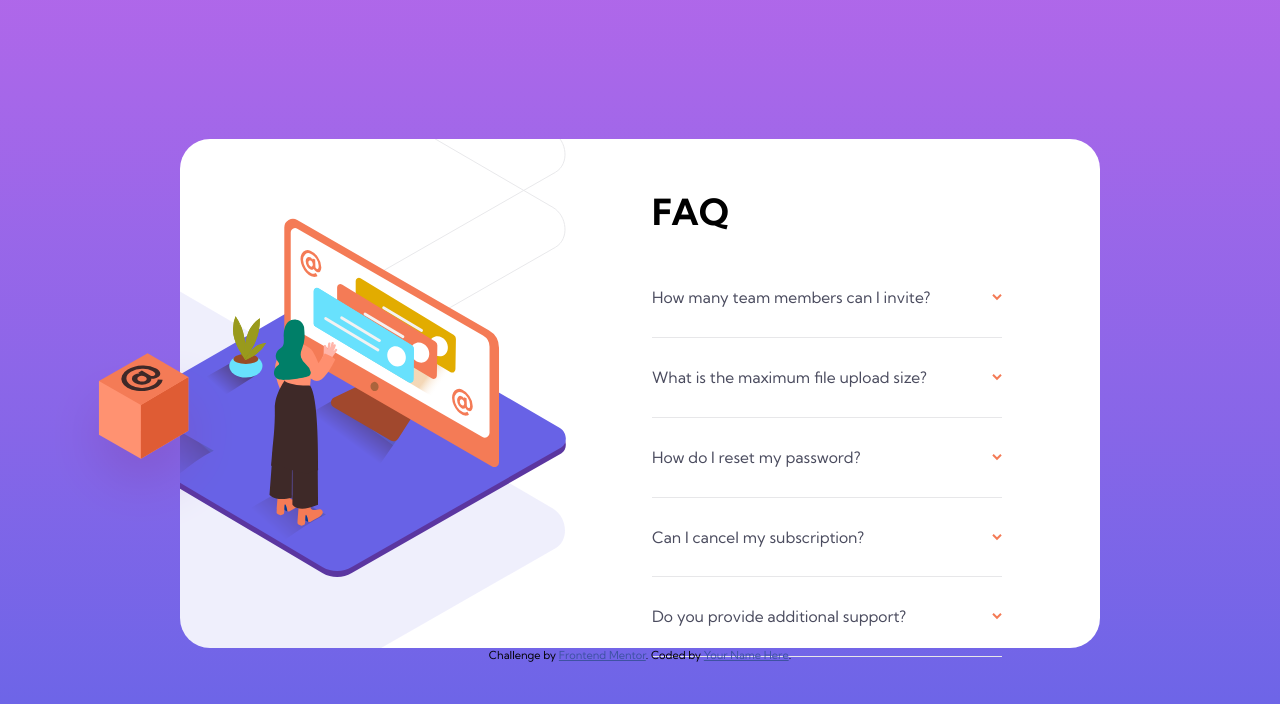
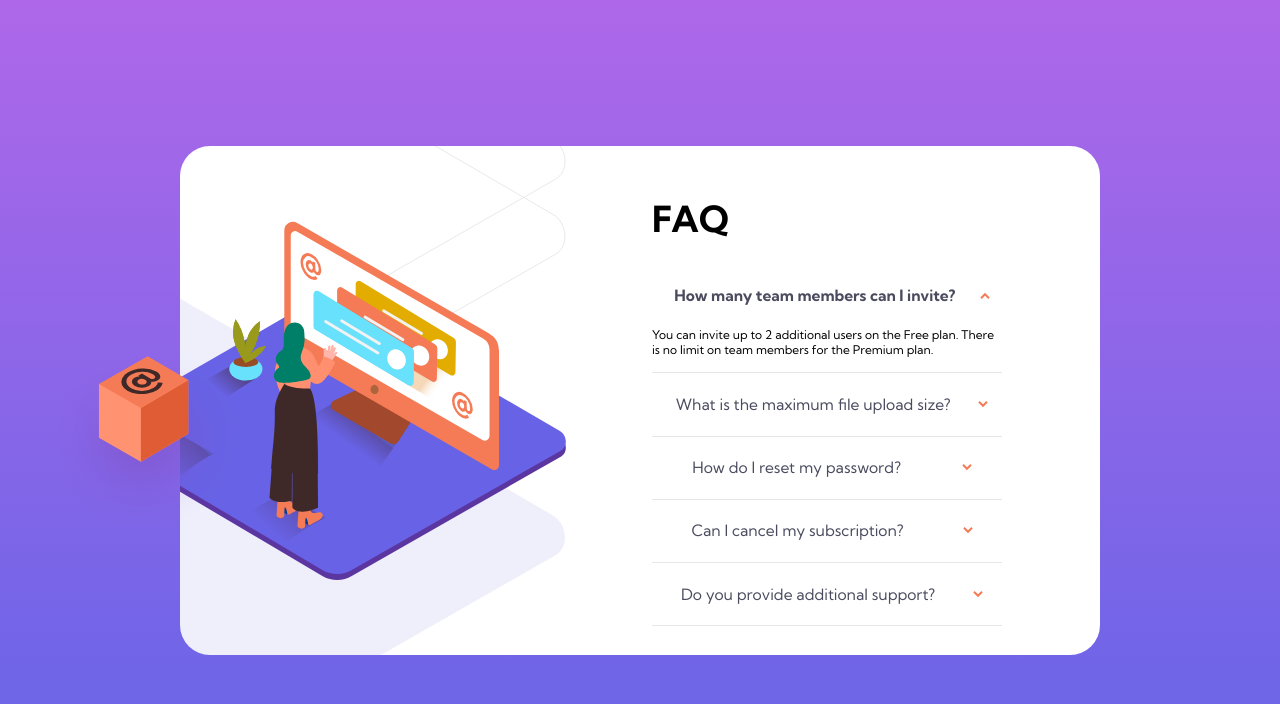
Before and after one commit to Hozi625/faq-accordion, a plain HTML site: page index.html in a window 1280 px wide. Both pictures are taken after a click on the picture 997 px from the left and 297 px from the top of the page. Drawn offline with Linux system fonts and the light colour scheme.

Commit message:
Modified html and css file in order to function, added js file to toggle the accordion.

```diff
--- a/index.css
+++ b/index.css
@@ -16,9 +16,9 @@ html {
   font-size: var(--fontSize);
 }
 
-body{
+body {
   margin: 0;
-    font-family: 'Kumbh Sans', sans-serif;
+  font-family: "Kumbh Sans", sans-serif;
   height: 100vh;
   width: 100vw;
   background: linear-gradient(hsl(273, 75%, 66%), hsl(240, 73%, 65%));
@@ -27,12 +27,12 @@ body{
   align-content: center;
 }
 
-h3{
+h3 {
   font-size: 1.3rem;
   font-weight: 400;
 }
 
-.wrapper{
+.wrapper {
   background-color: white;
   border-radius: 30px;
   height: 509px;
@@ -45,57 +45,79 @@ h3{
   background-position: 1260% 65%;
 }
 
-.answer{
+.answer {
   display: none;
 }
 
-.accordion-wrapper{
+.active > .answer {
+  display: block;
+  padding-bottom: 1.3rem;
+  color: var(--darkGrayBlue);
+}
+
+.active img{
+    transform: rotate(180deg);
+    transition: all 0.3s ease-in;
+}
+
+.active h3{
+    font-weight: 700;
+}
+
+.accordion-wrapper {
   margin-top: 50px;
   display: flex;
   flex-direction: column;
 }
 
-.questions-accordion{
+.questions-accordion {
   height: 100%;
 }
 
-.question-answer-accordion{
+.question-answer-accordion {
   width: 350px;
-    border-bottom: 1px solid hsl(240,5%,91%);
+  border-bottom: 1px solid hsl(240, 5%, 91%);
 }
 
-.question{
-    margin: 1.2rem 0rem;
+.question {
+  margin: 0.5rem 0rem;
   color: var(--VeryDarkGrayishBlue);
   display: flex;
-    justify-content: space-between;
+  justify-content: space-around;
   transition: 0.3s;
 }
 
-.question img{
+.question:hover{
+    background-color: #f2f4f7;
+}
+
+.question h3{
+    margin-left: 10px;
+}
+.question img {
   cursor: pointer;
   align-self: center;
 }
 
-.title-accordion{
+.title-accordion {
   font-size: 3rem;
   margin-top: 0px;
   font-weight: 700;
 }
 
-.image-wrapper{
-    position: relative
+.image-wrapper {
+  position: relative;
 }
 
-.image-wrapper-inner{
+.image-wrapper-inner {
   background-image: url(/images/illustration-woman-online-desktop.svg);
   height: 100%;
   background-repeat: no-repeat;
   background-position: 120% center;
 }
 
-.box{
+.box {
   position: absolute;
   top: 41%;
-    left: -33%
+  left: -33%;
 }
--- a/index.html
+++ b/index.html
@@ -10,11 +10,7 @@
 
   <title>Frontend Mentor | FAQ Accordion Card</title>
 
-  <!-- Feel free to remove these styles or customise in your own stylesheet 👍 -->
-  <style>
-    .attribution { font-size: 11px; text-align: center; }
-    .attribution a { color: hsl(228, 45%, 44%); }
-  </style>
+
 </head>
 <body>
   <main class='wrapper'>
@@ -27,10 +23,11 @@
     <div class="accordion-wrapper">
       <h1 class='title-accordion'>FAQ</h1>
       <div class="questions-accordion">
+
         <div class="question-answer-accordion">
           <div class="question">
             <h3>How many team members can I invite?</h3>
-            <img src='./images/icon-arrow-down.svg' />
+            <img class='arrow' src='./images/icon-arrow-down.svg' />
           </div>
           <div class="answer">
             You can invite up to 2 additional users on the Free plan. There is no limit on
@@ -38,25 +35,23 @@
             team members for the Premium plan.
           </div>
         </div>
-      </div>
 
-      <div class="questions-accordion">
+
+
         <div class="question-answer-accordion">
           <div class="question">
             <h3>What is the maximum file upload size?</h3>
-            <img src='./images/icon-arrow-down.svg' />
+            <img class='arrow' src='./images/icon-arrow-down.svg' />
           </div>
           <div class="answer">
             No more than 2GB. All files in your account must fit your allotted storage space.
           </div>
         </div>
-      </div>
 
-      <div class="questions-accordion">
         <div class="question-answer-accordion">
           <div class="question">
             <h3>How do I reset my password?</h3>
-            <img src='./images/icon-arrow-down.svg' />
+            <img class='arrow' src='./images/icon-arrow-down.svg' />
           </div>
           <div class="answer">
             Click “Forgot password” from the login page or “Change password” from your profile page.
@@ -64,41 +59,30 @@
             A reset link will be emailed to you.
           </div>
         </div>
-      </div>
 
-      <div class="questions-accordion">
         <div class="question-answer-accordion">
           <div class="question">
             <h3>Can I cancel my subscription?</h3>
-            <img src='./images/icon-arrow-down.svg' />
+            <img class='arrow' src='./images/icon-arrow-down.svg' />
           </div>
           <div class="answer">
             Yes! Send us a message and we’ll process your request no questions asked.
           </div>
         </div>
-      </div>
 
-      <div class="questions-accordion">
         <div class="question-answer-accordion">
           <div class="question">
             <h3>Do you provide additional support?</h3>
-            <img src='./images/icon-arrow-down.svg' />
+            <img class='arrow' src='./images/icon-arrow-down.svg' />
           </div>
           <div class="answer">
             Chat and email support is available 24/7. Phone lines are open during normal business hours.
           </div>
         </div>
-      </div>
 
     </div>
   </main>
 
-
-
-
-  <div class="attribution">
-    Challenge by <a href="https://www.frontendmentor.io?ref=challenge" target="_blank">Frontend Mentor</a>.
-    Coded by <a href="#">Your Name Here</a>.
-  </div>
+  <script src="/index.js"></script>
 </body>
 </html>
--- /dev/null
+++ b/index.js
@@ -0,0 +1,13 @@
+document.querySelectorAll(".question").forEach((question) =>
+  question.addEventListener("click", () => {
+    if (question.parentNode.classList.contains("active")) {
+      question.parentNode.classList.toggle("active");
+    } else {
+      document
+        .querySelectorAll(".question")
+        .forEach((question) => question.parentNode.classList.remove("active"));
+
+      question.parentNode.classList.add("active");
+    }
+  })
+);
```
Lines whose indentation alone changed are shown as unchanged.
